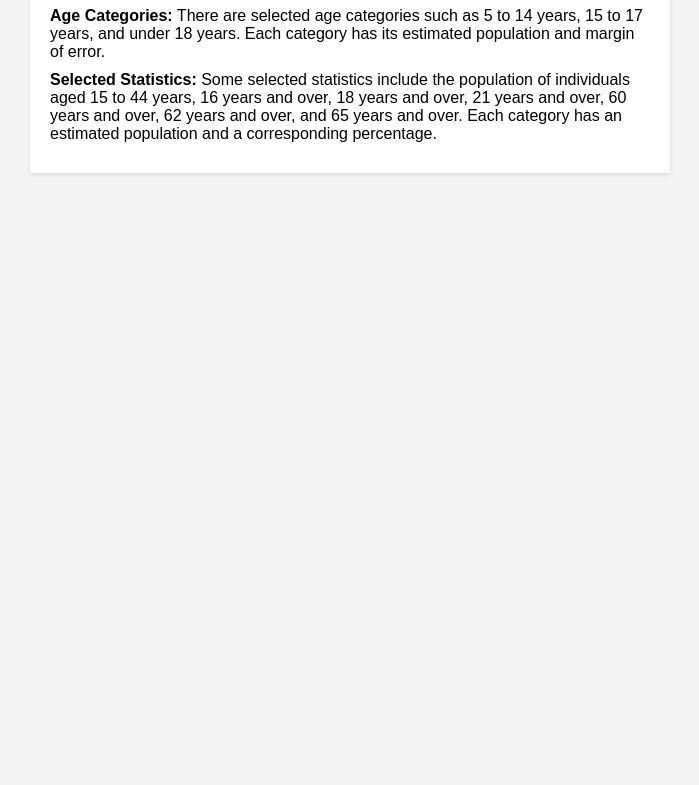
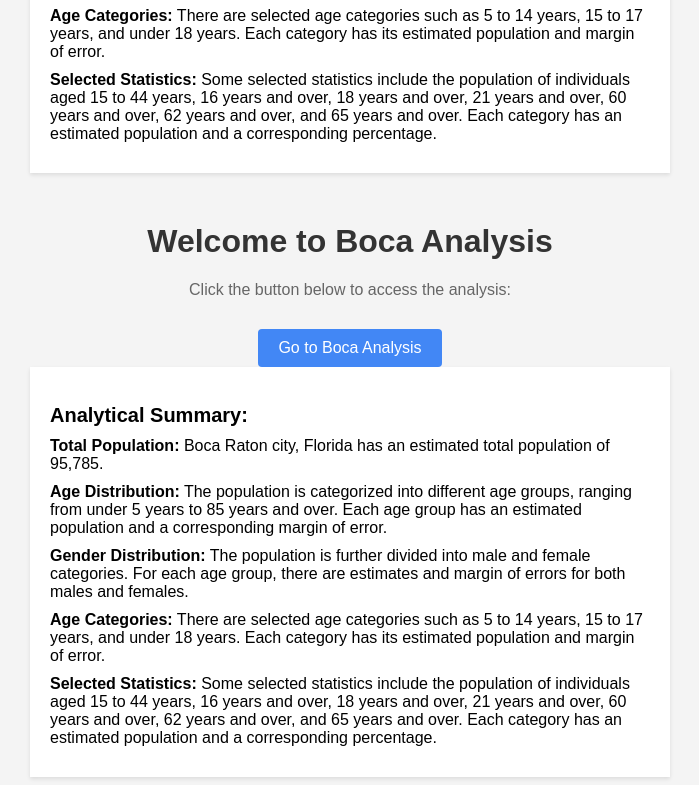
Before and after one commit to NirTaube/RHOpen, a plain HTML site: page index.html in a window 1280 px wide. Shown: the part 431-1216 px from the top of the page, without its empty margins (290-989 px from the left). Before the commit the page ends 800 px from the top, so only its background shows below. Drawn offline with Linux system fonts and the light colour scheme.

Commit message:
Update index.html

```diff
--- a/index.html
+++ b/index.html
@@ -74,4 +74,80 @@
     </div>
   </div>
 </body>
+</html><!DOCTYPE html>
+<html>
+<head>
+  <title>Welcome to Boca Analysis</title>
+  <style>
+    body {
+      background-color: #f4f4f4;
+      font-family: Arial, sans-serif;
+      text-align: center;
+    }
+    h1 {
+      color: #333333;
+      margin-top: 50px;
+    }
+    p {
+      color: #666666;
+      margin-bottom: 30px;
+    }
+    button {
+      background-color: #4287f5;
+      color: #ffffff;
+      padding: 10px 20px;
+      font-size: 16px;
+      border: none;
+      border-radius: 4px;
+      cursor: pointer;
+      transition: background-color 0.3s ease;
+    }
+    button:hover {
+      background-color: #1e5ad6;
+    }
+    .summary {
+      text-align: left;
+      margin: 0 auto;
+      width: 600px;
+      padding: 20px;
+      background-color: #ffffff;
+      box-shadow: 0 2px 4px rgba(0, 0, 0, 0.1);
+    }
+    .summary-title {
+      font-size: 20px;
+      font-weight: bold;
+      margin-bottom: 10px;
+    }
+    .summary-item {
+      margin-bottom: 10px;
+    }
+    .summary-item span {
+      font-weight: bold;
+    }
+  </style>
+</head>
+<body>
+  <h1>Welcome to Boca Analysis</h1>
+  <p>Click the button below to access the analysis:</p>
+  <a href="boca_analysis.ipynb" target="_blank"><button>Go to Boca Analysis</button></a>
+
+  <div class="summary">
+    <h2 class="summary-title">Analytical Summary:</h2>
+    <div class="summary-item">
+      <span>Total Population:</span> Boca Raton city, Florida has an estimated total population of 95,785.
+    </div>
+    <div class="summary-item">
+      <span>Age Distribution:</span> The population is categorized into different age groups, ranging from under 5 years to 85 years and over. Each age group has an estimated population and a corresponding margin of error.
+    </div>
+    <div class="summary-item">
+      <span>Gender Distribution:</span> The population is further divided into male and female categories. For each age group, there are estimates and margin of errors for both males and females.
+    </div>
+    <div class="summary-item">
+      <span>Age Categories:</span> There are selected age categories such as 5 to 14 years, 15 to 17 years, and under 18 years. Each category has its estimated population and margin of error.
+    </div>
+    <div class="summary-item">
+      <span>Selected Statistics:</span> Some selected statistics include the population of individuals aged 15 to 44 years, 16 years and over, 18 years and over, 21 years and over, 60 years and over, 62 years and over, and 65 years and over. Each category has an estimated population and a corresponding percentage.
+    </div>
+  </div>
+</body>
 </html>
```
